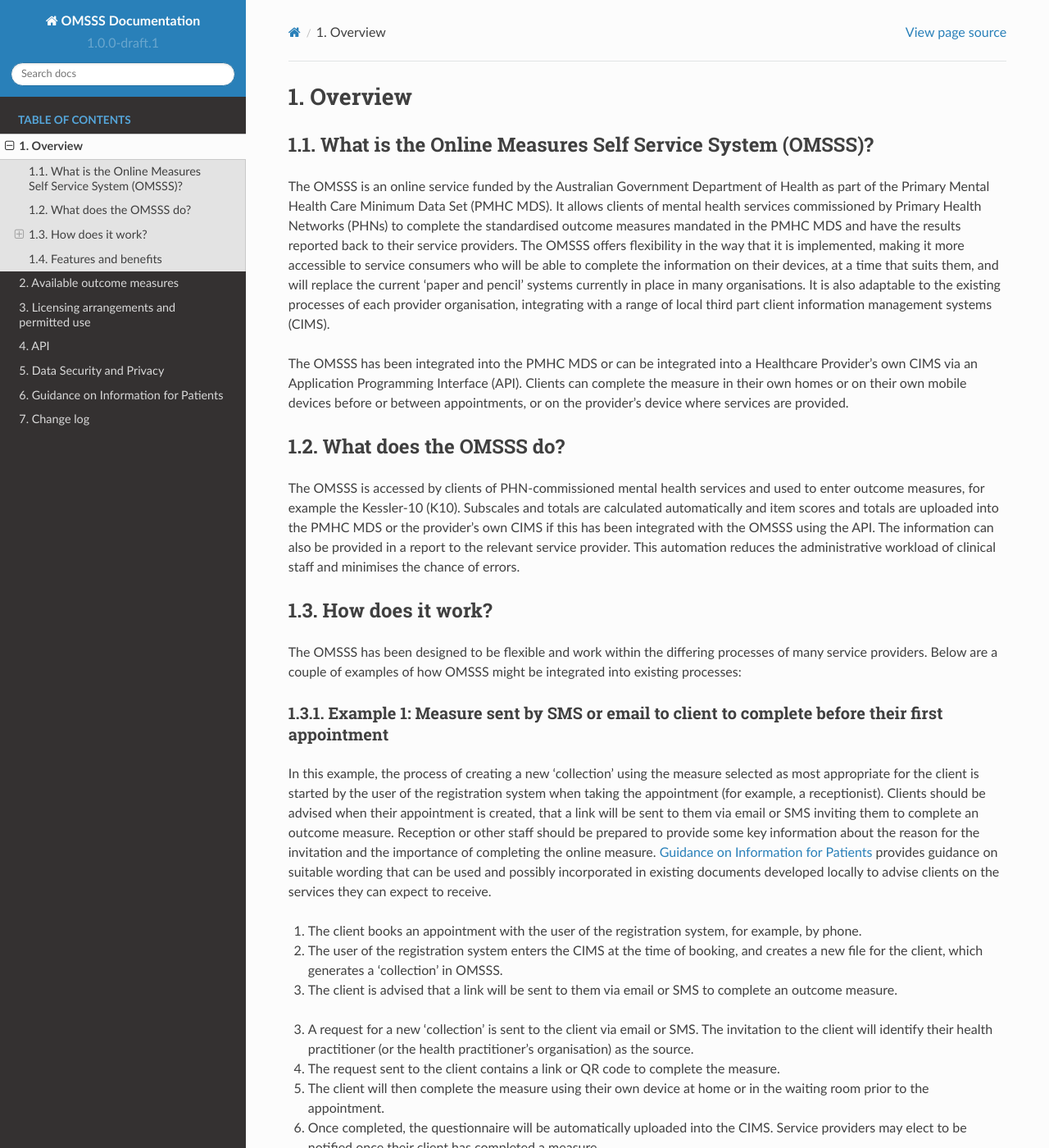
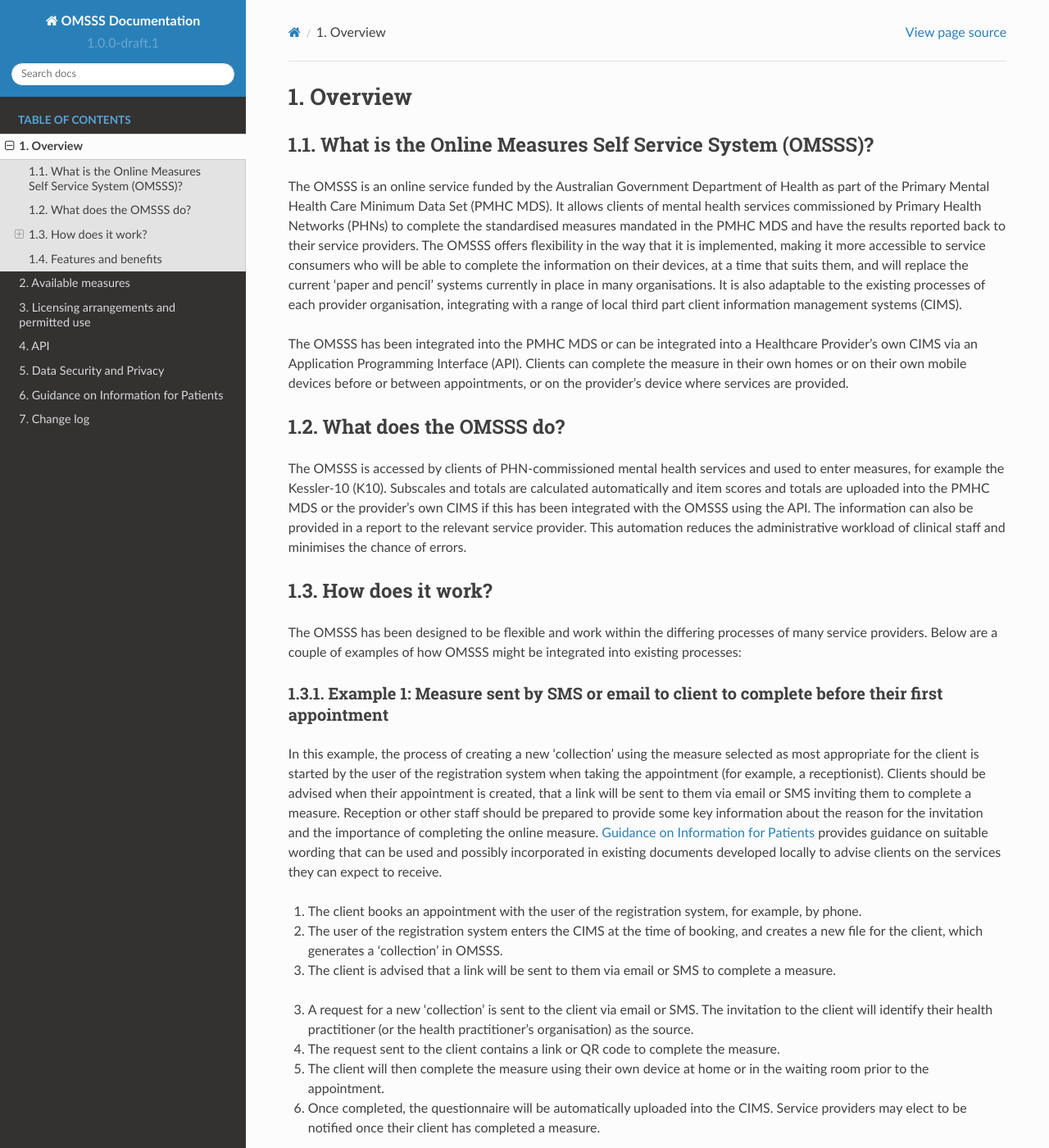
Before and after one commit to logicly-au/docs.omsss.online, a Sphinx documentation site: the page built from doc/overview.rst, in a window 1280 px wide and 1400 px high. Shown: the whole window at 82% size. Built offline with Sphinx 7.4.7 and the Read the Docs theme 2.0.0, drawn with Linux system fonts in a browser that asks for light colours; some of the changed text lies outside the part shown.

Commit message:
Removing references to 'outcome measure' and making it 'measure'

```diff
--- a/doc/data-security-privacy.rst
+++ b/doc/data-security-privacy.rst
@@ -10,7 +10,7 @@
 in transit and ensuring that only appropriate and approved people have access
 to that information.
 
-The collection of client outcome measures through the OMSSS as implemented by the
+The collection of client measures through the OMSSS as implemented by the
 PMHC MDS complies with the Commonwealth Privacy Act 1988 and
 the Australian Privacy Principles. Organisations utilising the OMSSS API to
 collect measures directly are responsible for ensuring appropriate legislative
@@ -35,7 +35,7 @@
 is created. OMSSS stores this information and will pass it back to the
 integrator when the collection is retrieved. The purpose of using this
 option to provide additional information is to assist the integrator in
-matching the outcome measure with the client’s data.
+matching the measure with the client’s data.
 
 It is optional to enter additional information as outlined above.  In cases
 where a health care provider’s CIMS is integrated with OMSSS, the integrator
--- a/doc/index.rst
+++ b/doc/index.rst
@@ -16,7 +16,7 @@
    :maxdepth: 1
 
    overview
-   pmhc-outcome-measures
+   available-measures
    licensing-arrangements
    api
    data-security-privacy
--- a/doc/information-for-patients.rst
+++ b/doc/information-for-patients.rst
@@ -3,7 +3,7 @@
 Guidance on Information for Patients
 ====================================
 
-It is essential that clients are told in advance of receiving a request to complete an outcome
+It is essential that clients are told in advance of receiving a request to complete a
 measure through the OMSSS process about the reasons for the request and who the
 information is being requested by. The wording below is suggested as a basis for PHNs to
 use, or promote to commissioned providers to use, in informing clients. PHNs and service
--- a/doc/licensing-arrangements.rst
+++ b/doc/licensing-arrangements.rst
@@ -4,7 +4,7 @@
 ========================================
 
 Primary Health Networks (PHNs) and their commissioned Provider Organisations can use
-the OMSSS to collect the mandated outcome measures free of charge when the data is
+the OMSSS to collect the mandated measures free of charge when the data is
 being collected as part of the PMHC MDS.
 
 At this stage, no other use of the OMSSS is permitted. A wider application of
--- a/doc/overview.rst
+++ b/doc/overview.rst
@@ -9,7 +9,7 @@
 The OMSSS is an online service funded by the Australian Government Department
 of Health as part of the Primary Mental Health Care Minimum Data Set (PMHC MDS).
 It allows clients of mental health services commissioned
-by Primary Health Networks (PHNs) to complete the standardised outcome measures
+by Primary Health Networks (PHNs) to complete the standardised measures
 mandated in the PMHC MDS and have the results reported back to their service providers.
 The OMSSS offers flexibility in the way that it is implemented, making it more accessible
 to service consumers who will be able to complete the information on their devices,
@@ -27,7 +27,7 @@
 -----------------------
 
 The OMSSS is accessed by clients of PHN-commissioned mental health
-services and used to enter outcome measures, for example the Kessler-10 (K10).
+services and used to enter measures, for example the Kessler-10 (K10).
 Subscales and totals are calculated automatically and item scores and totals are uploaded
 into the PMHC MDS or the provider's own CIMS if this has been integrated with the OMSSS
 using the API.  The information can also be provided in a report to the relevant service provider.
@@ -48,7 +48,7 @@
 most appropriate for the client is started by the user of the registration system
 when taking the appointment (for example, a receptionist). Clients should be advised
 when their appointment is created, that a link will be sent to them via email or
-SMS inviting them to complete an outcome measure. Reception or other staff should
+SMS inviting them to complete a measure. Reception or other staff should
 be prepared to provide some key information about the reason for the invitation and the
 importance of completing the online measure. :ref:`information-for-patients` provides
 guidance on suitable wording that can be used and possibly incorporated in existing
@@ -59,7 +59,7 @@
 2. The user of the registration system enters the CIMS at the time of booking,
    and creates a new file for the client, which generates a ‘collection’ in OMSSS.
 3. The client is advised that a link will be sent to them via email or SMS to complete
-   an outcome measure.
+   a measure.
 3. A request for a new ‘collection’ is sent to the client via email or SMS. The
    invitation to the client will identify their health practitioner (or the
    health practitioner's organisation) as the source.
@@ -71,7 +71,7 @@
    measure.
 
 It is important to note that privacy protection and consent requirements applying to
-all data collected apply to outcome measures collected through OMSSS. In many
+all data collected apply to measures collected through OMSSS. In many
 instances, it will not be possible to have discussed the consent process with clients
 prior to their first appointment. In these instances, the consent flag on the client's
 record in the PMHC MDS should be recorded as 'No' and changed to 'Yes' after consent
@@ -130,7 +130,7 @@
 *  Significant reduction in data entry for staff
 *  Automated scoring and integration with PMHC MDS / CIMS reduces risk of data
    entry and scoring errors
-*  An extensible system that can support outcome measures in addition to those
+*  An extensible system that can support measures in addition to those
    specified in the PMHC MDS
 *  An intuitive, accessible client interface that is supported on a range of devices
 *  Greater insight provided into clients’ progress and the efficacy of
```
Also changed, not shown: doc/available-measures.rst (renamed from doc/pmhc-outcome-measures.rst, +4 -4 lines).
